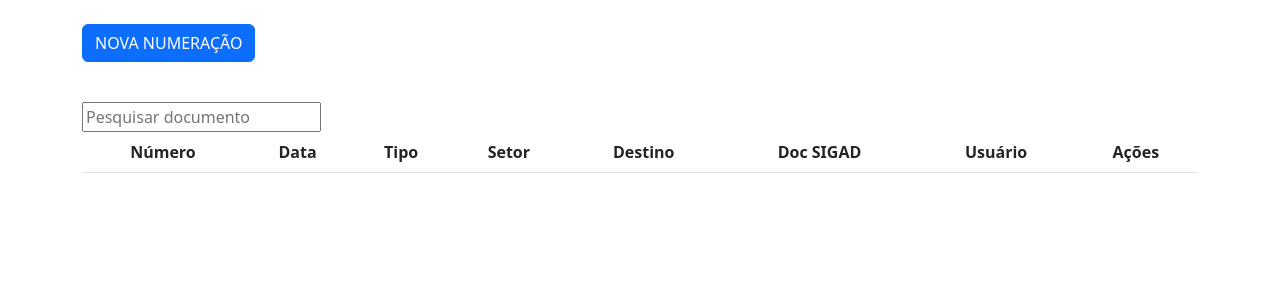
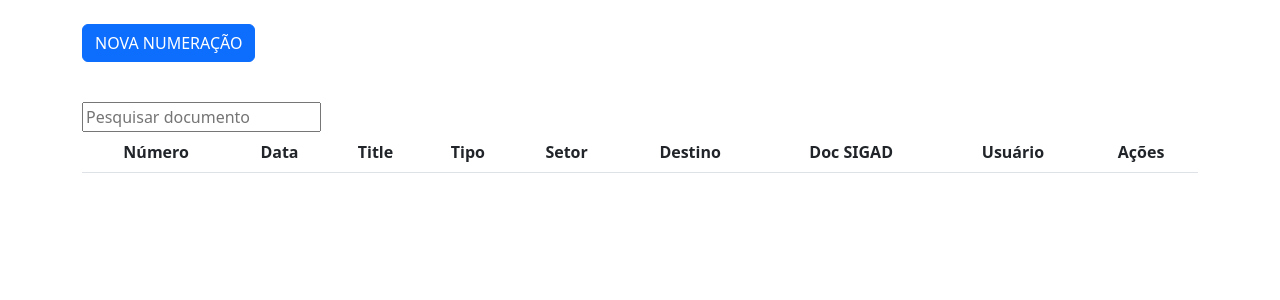
Before and after one commit to RibDevops/numerado, a Django app: page /lista_numeracao/2/ in a window 1280 px wide. Shown: the part 80-380 px from the top of the page. Run offline with Django 5.2, Linux system fonts and the light colour scheme; a user stored in the database is signed in; data comes from the database, SQL or seed files in the repository; both versions use the stored data as it was after the commit; lists and menus that the app fills with data are empty; some libraries are stand-ins or nearby versions.

Commit message:
Fix error on new numbering page and improve list display
Initialize 'ultimo_registro' in 'nova_numeracao' view to prevent UnboundLocalError and update 'lista_numeracao' template to display document title and correct date format.

Replit-Commit-Author: Agent
Replit-Commit-Session-Id: 73957978-5705-4762-80d5-2dcbe3f02316
Replit-Commit-Checkpoint-Type: full_checkpoint
Replit-Commit-Event-Id: aa1d5c6c-6000-48ff-96ae-6a0ec5162c18
Replit-Commit-Screenshot-Url: https://storage.googleapis.com/screenshot-production-us-central1/0c212127-2747-4723-a462-778885a1a8a2/73957978-5705-4762-80d5-2dcbe3f02316/2PZSiou
Replit-Helium-Checkpoint-Created: true

```diff
--- a/sn/views/views_numeracao.py
+++ b/sn/views/views_numeracao.py
@@ -18,6 +18,7 @@ from ..models import Destino, Divisao, Encaminhamento, Numeracao, Setor
 def nova_numeracao(request, tipo_id):
     context = {}
     fk_tipo_value = int(tipo_id)
+    ultimo_registro = None
 
     # 🔎 Obtemos a divisão do usuário (baseado no sobrenome)
     try:
--- a/templates/sn/numeracao/lista_numeracao.html
+++ b/templates/sn/numeracao/lista_numeracao.html
@@ -29,7 +29,7 @@
                         <tr>
                             <th style="text-align: center">Número</th>
                             <th style="text-align: center">Data</th>
-
+                            <th style="text-align: center">Title</th>
                             <th style="text-align: center">Tipo</th>
                             <th style="text-align: center">Setor</th>
                             <th style="text-align: center">Destino</th>
@@ -44,8 +44,10 @@
                     <tbody>
                         {% for data in dataset %}
                         <tr>
-                            <td style="text-align: center">{{ data.doc_numero }}/{{ data.create_year }}</td>
-                            <td style="text-align: center">{{ data.create_date }}</td>
+                            <td style="text-align: center">{{ data.doc_numero }}</td>
+                            <td style="text-align: center">{{ data.create_at|date:"d/m/Y" }}</td>
+                            <td style="text-align: center">{{ data.title }}</td>
+
                             <td style="text-align: center">{{ data.fk_tipo }}</td>
                             <td style="text-align: center">{{ data.fk_setor }}</td>
                             <td style="text-align: center">{{ data.fk_destino }}</td>
```
Also changed, not shown: db2.sqlite3.
